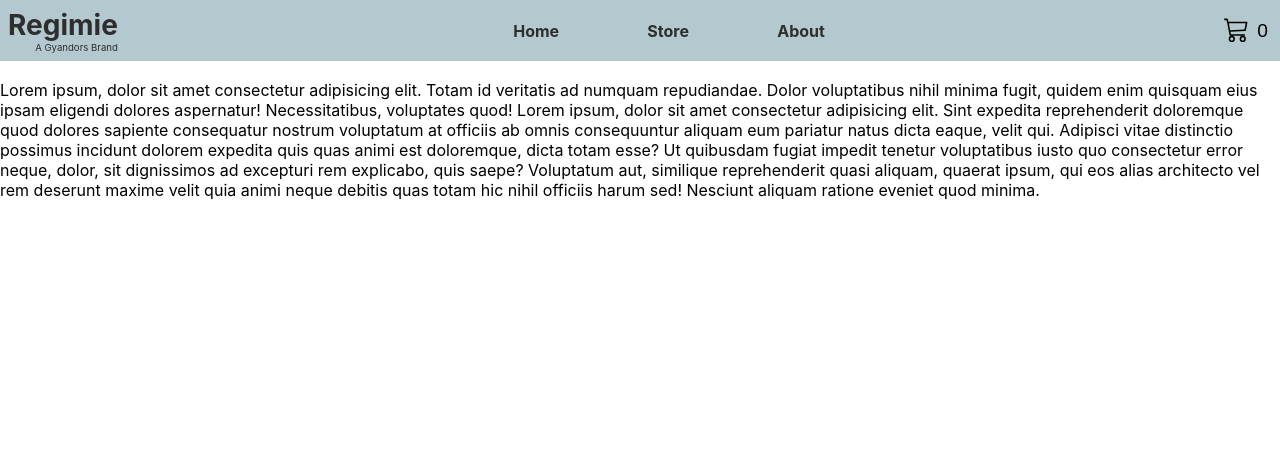
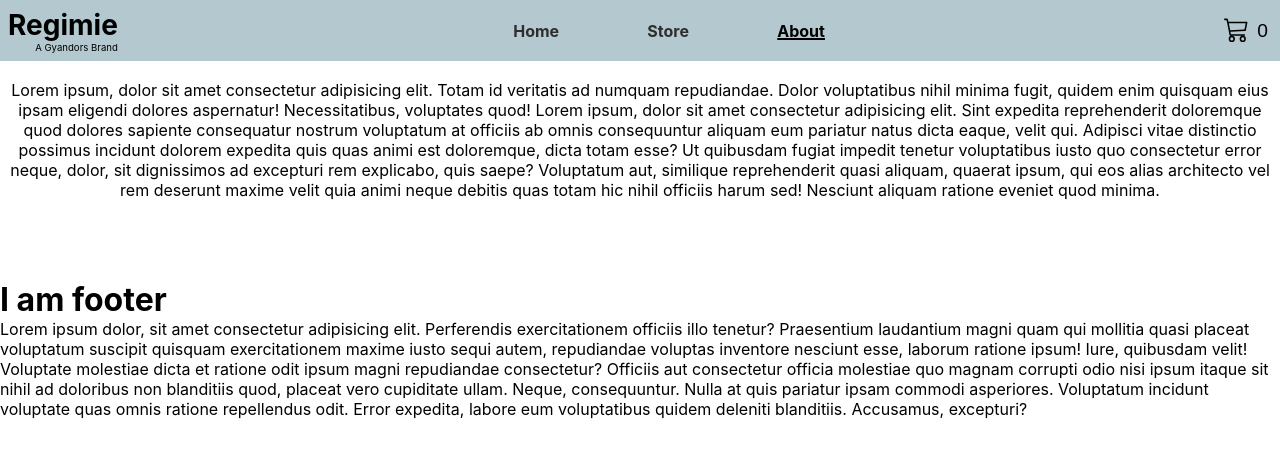
Before and after one commit to gyandors/Regimie, a React (Create React App) app: page /about in a window 1280 px wide. Shown: the top 458 px of the page. Built offline with nearby package versions, Linux system fonts and the light colour scheme.

Commit message:
Using Error page and NavLink instead of Link for better UI/UX

```diff
--- a/src/App.js
+++ b/src/App.js
@@ -4,13 +4,15 @@ import Root from './Pages/Root';
 import Home from './Pages/Home';
 import Store from './Pages/Store';
 import About from './Pages/About';
+import NotFound from './Pages/NotFound';
 
 const router = createBrowserRouter([
   {
     path: '/',
     element: <Root />,
+    errorElement: <NotFound />,
     children: [
-      { path: '', element: <Home /> },
+      { path: '/', element: <Home /> },
       { path: 'store', element: <Store /> },
       { path: 'about', element: <About /> },
     ],
--- a/src/Components/Navbar/Navbar.css
+++ b/src/Components/Navbar/Navbar.css
@@ -16,7 +16,7 @@
 
 .navbar-brand {
   text-decoration: none;
-  color: #2e2e2e;
+  color: #000000;
 }
 
 .navbar-brand h1 {
--- a/src/Components/Navbar/Navigation.css
+++ b/src/Components/Navbar/Navigation.css
@@ -5,14 +5,15 @@
   justify-content: space-around;
 }
 
-.nav-link {
+.navigation a {
   padding: 3px;
   text-decoration: none;
   color: #2e2e2e;
   font-weight: bold;
-  border: 1px solid transparent;
-  border-radius: 5px;
 }
-.nav-link:hover {
-  border: 1px solid;
+
+.navigation a:hover,
+.navigation a.active {
+  color: #000;
+  text-decoration: underline 2px;
 }
--- a/src/Components/Navbar/Navigation.js
+++ b/src/Components/Navbar/Navigation.js
@@ -1,23 +1,32 @@
-import { Link } from 'react-router-dom';
+import { NavLink } from 'react-router-dom';
 import './Navigation.css';
 
 export default function Navigation() {
   return (
     <ul className="navigation">
       <li>
-        <Link className="nav-link " to="/">
+        <NavLink
+          className={({ isActive }) => (isActive ? 'active' : '')}
+          to="/"
+        >
           Home
-        </Link>
+        </NavLink>
       </li>
       <li>
-        <Link className="nav-link" to="store">
+        <NavLink
+          className={({ isActive }) => (isActive ? 'active' : '')}
+          to="store"
+        >
           Store
-        </Link>
+        </NavLink>
       </li>
       <li>
-        <Link className="nav-link" to="about">
+        <NavLink
+          className={({ isActive }) => (isActive ? 'active' : '')}
+          to="about"
+        >
           About
-        </Link>
+        </NavLink>
       </li>
     </ul>
   );
--- a/src/Pages/About.js
+++ b/src/Pages/About.js
@@ -1,6 +1,6 @@
 export default function About() {
   return (
-    <main style={{ marginTop: '5rem' }}>
+    <main>
       <p>
         Lorem ipsum, dolor sit amet consectetur adipisicing elit. Totam id
         veritatis ad numquam repudiandae. Dolor voluptatibus nihil minima fugit,
--- a/src/Pages/Home.js
+++ b/src/Pages/Home.js
@@ -1,6 +1,6 @@
 export default function Home() {
   return (
-    <main style={{ marginTop: '5rem' }}>
+    <main>
       <h1>Welcome to Home page</h1>
     </main>
   );
--- /dev/null
+++ b/src/Pages/NotFound.js
@@ -0,0 +1,8 @@
+export default function NotFound() {
+  return (
+    <main>
+      <h1>An error occurred!</h1>
+      <p>Sorry, this page isn't available.</p>
+    </main>
+  );
+}
--- a/src/Pages/Root.js
+++ b/src/Pages/Root.js
@@ -6,6 +6,26 @@ export default function Root() {
     <>
       <Navbar />
       <Outlet />
+      <footer>
+        <div>
+          <h1>I am footer</h1>
+          <p>
+            Lorem ipsum dolor, sit amet consectetur adipisicing elit.
+            Perferendis exercitationem officiis illo tenetur? Praesentium
+            laudantium magni quam qui mollitia quasi placeat voluptatum suscipit
+            quisquam exercitationem maxime iusto sequi autem, repudiandae
+            voluptas inventore nesciunt esse, laborum ratione ipsum! Iure,
+            quibusdam velit! Voluptate molestiae dicta et ratione odit ipsum
+            magni repudiandae consectetur? Officiis aut consectetur officia
+            molestiae quo magnam corrupti odio nisi ipsum itaque sit nihil ad
+            doloribus non blanditiis quod, placeat vero cupiditate ullam. Neque,
+            consequuntur. Nulla at quis pariatur ipsam commodi asperiores.
+            Voluptatum incidunt voluptate quas omnis ratione repellendus odit.
+            Error expedita, labore eum voluptatibus quidem deleniti blanditiis.
+            Accusamus, excepturi?
+          </p>
+        </div>
+      </footer>
     </>
   );
 }
--- a/src/Pages/Store.js
+++ b/src/Pages/Store.js
@@ -2,7 +2,7 @@ import Products from '../Components/Products/Products';
 
 export default function Store() {
   return (
-    <main style={{ marginTop: '5rem' }}>
+    <main>
       <Products />
     </main>
   );
--- a/src/index.css
+++ b/src/index.css
@@ -16,6 +16,11 @@ button:active {
   transform: scale(0.9);
 }
 
+main {
+  margin: 5rem auto;
+  text-align: center;
+}
+
 @media screen and (max-width: 460px) {
   html {
     font-size: 13px;
```
